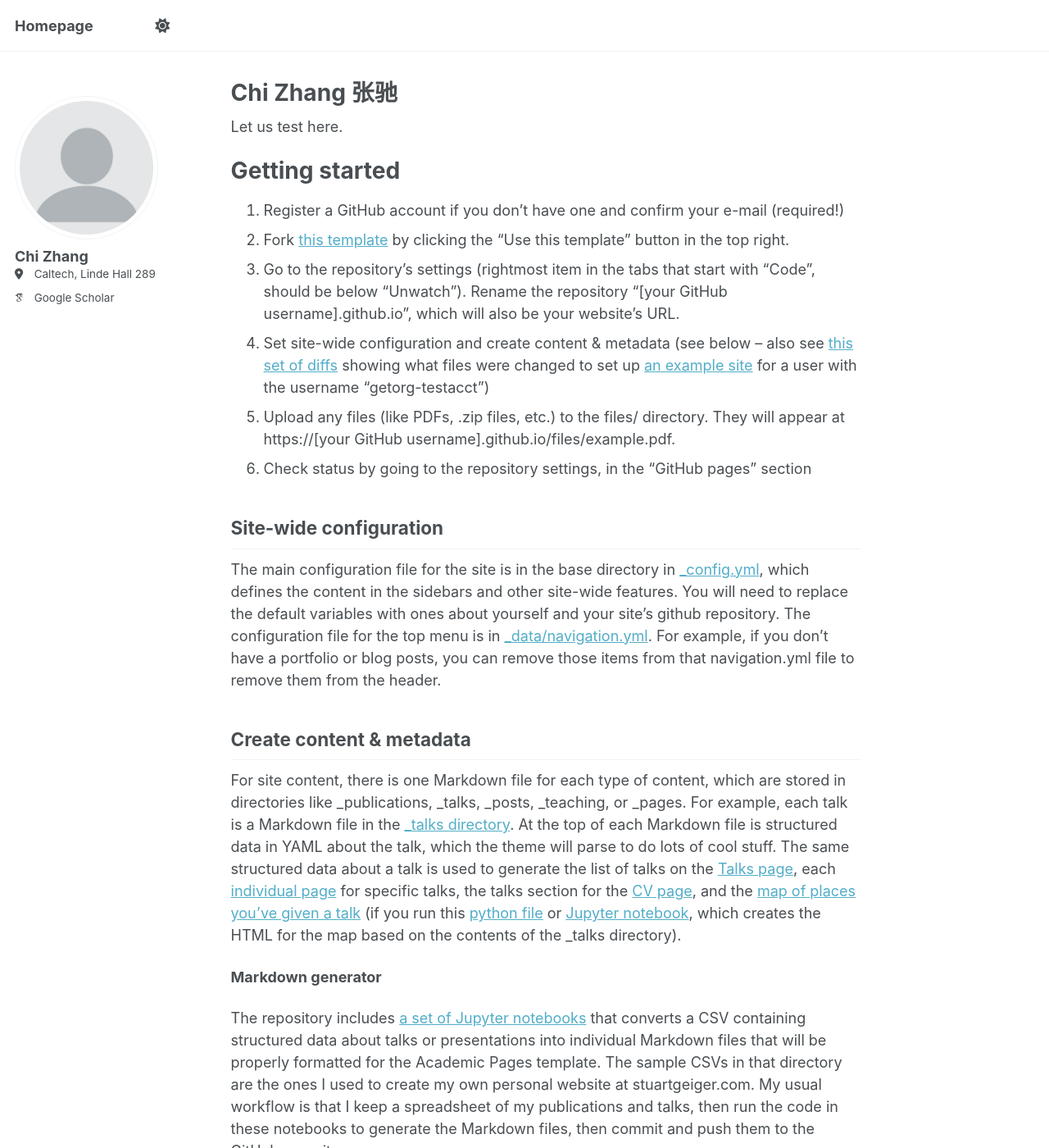
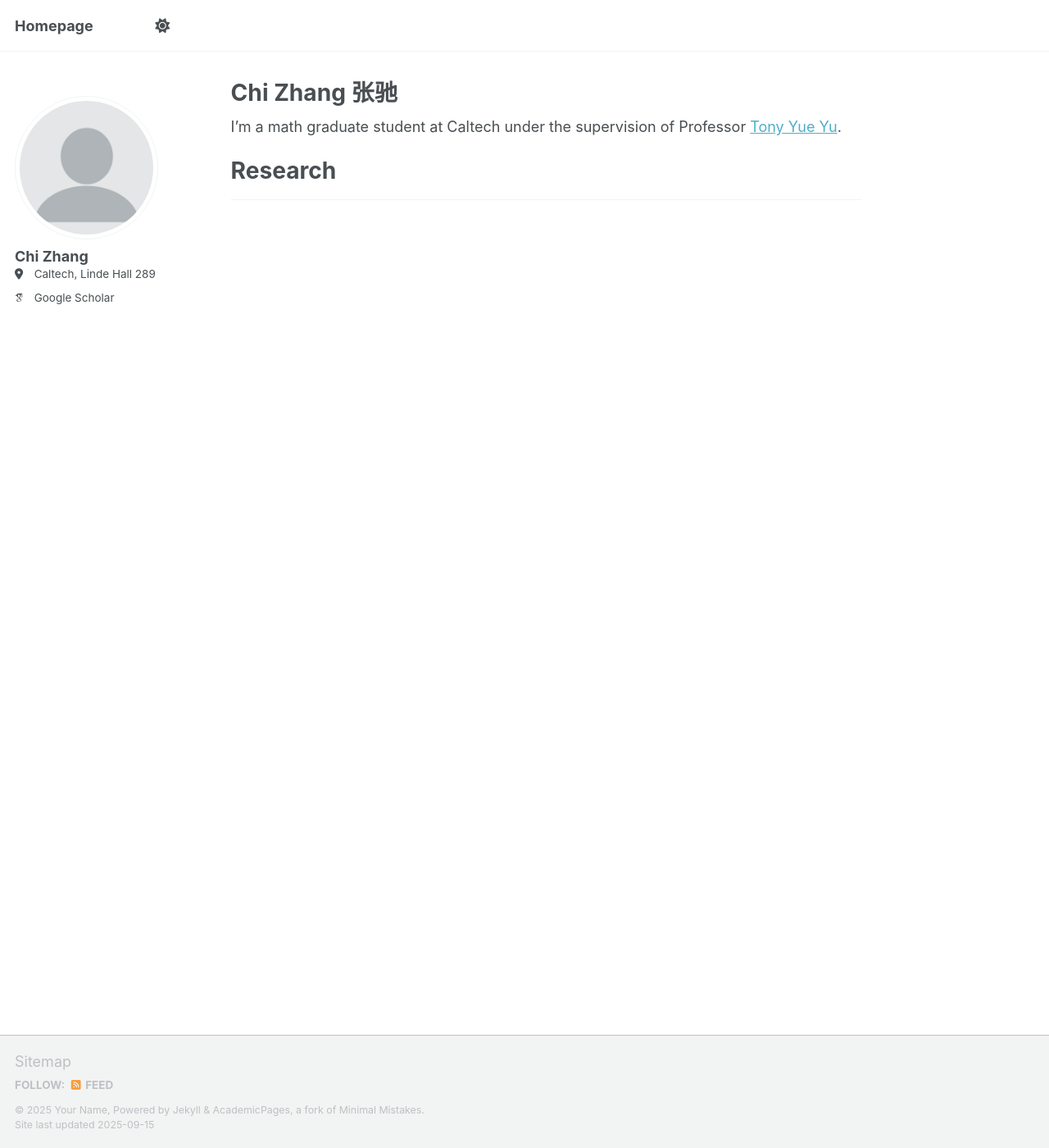
Before and after one commit to ChiZhang-math/ChiZhang-math.github.io, a Jekyll site: the page built from _pages/about.md, in a window 1280 px wide and 1400 px high. Shown: the whole window at 82% size. Built offline with Jekyll 4.4.1, drawn with Linux system fonts in a browser that asks for light colours; some web fonts are replaced; a script that is not in the unit is left out; some of the changed text lies outside the part shown.

Commit message:
Update about.md

```diff
--- a/_pages/about.md
+++ b/_pages/about.md
@@ -7,38 +7,10 @@ redirect_from:
   - /about.html
 ---
 
-Let us test here.
+I'm a math graduate student at Caltech under the supervision of Professor [Tony Yue Yu](https://tyy.caltech.edu/).
 
 
-Getting started
+Research
 ======
-1. Register a GitHub account if you don't have one and confirm your e-mail (required!)
-1. Fork [this template](https://github.com/academicpages/academicpages.github.io) by clicking the "Use this template" button in the top right.
-1. Go to the repository's settings (rightmost item in the tabs that start with "Code", should be below "Unwatch"). Rename the repository "[your GitHub username].github.io", which will also be your website's URL.
-1. Set site-wide configuration and create content & metadata (see below -- also see [this set of diffs](http://archive.is/3TPas) showing what files were changed to set up [an example site](https://getorg-testacct.github.io) for a user with the username "getorg-testacct")
-1. Upload any files (like PDFs, .zip files, etc.) to the files/ directory. They will appear at https://[your GitHub username].github.io/files/example.pdf.
-1. Check status by going to the repository settings, in the "GitHub pages" section
 
-Site-wide configuration
 ------
-The main configuration file for the site is in the base directory in [_config.yml](https://github.com/academicpages/academicpages.github.io/blob/master/_config.yml), which defines the content in the sidebars and other site-wide features. You will need to replace the default variables with ones about yourself and your site's github repository. The configuration file for the top menu is in [_data/navigation.yml](https://github.com/academicpages/academicpages.github.io/blob/master/_data/navigation.yml). For example, if you don't have a portfolio or blog posts, you can remove those items from that navigation.yml file to remove them from the header.
-
-Create content & metadata
-------
-For site content, there is one Markdown file for each type of content, which are stored in directories like _publications, _talks, _posts, _teaching, or _pages. For example, each talk is a Markdown file in the [_talks directory](https://github.com/academicpages/academicpages.github.io/tree/master/_talks). At the top of each Markdown file is structured data in YAML about the talk, which the theme will parse to do lots of cool stuff. The same structured data about a talk is used to generate the list of talks on the [Talks page](https://academicpages.github.io/talks), each [individual page](https://academicpages.github.io/talks/2012-03-01-talk-1) for specific talks, the talks section for the [CV page](https://academicpages.github.io/cv), and the [map of places you've given a talk](https://academicpages.github.io/talkmap.html) (if you run this [python file](https://github.com/academicpages/academicpages.github.io/blob/master/talkmap.py) or [Jupyter notebook](https://github.com/academicpages/academicpages.github.io/blob/master/talkmap.ipynb), which creates the HTML for the map based on the contents of the _talks directory).
-
-**Markdown generator**
-
-The repository includes [a set of Jupyter notebooks](https://github.com/academicpages/academicpages.github.io/tree/master/markdown_generator
-) that converts a CSV containing structured data about talks or presentations into individual Markdown files that will be properly formatted for the Academic Pages template. The sample CSVs in that directory are the ones I used to create my own personal website at stuartgeiger.com. My usual workflow is that I keep a spreadsheet of my publications and talks, then run the code in these notebooks to generate the Markdown files, then commit and push them to the GitHub repository.
-
-How to edit your site's GitHub repository
-------
-Many people use a git client to create files on their local computer and then push them to GitHub's servers. If you are not familiar with git, you can directly edit these configuration and Markdown files directly in the github.com interface. Navigate to a file (like [this one](https://github.com/academicpages/academicpages.github.io/blob/master/_talks/2012-03-01-talk-1.md) and click the pencil icon in the top right of the content preview (to the right of the "Raw | Blame | History" buttons). You can delete a file by clicking the trashcan icon to the right of the pencil icon. You can also create new files or upload files by navigating to a directory and clicking the "Create new file" or "Upload files" buttons.
-
-Example: editing a Markdown file for a talk
-![Editing a Markdown file for a talk](/images/editing-talk.png)
-
-For more info
-------
-More info about configuring Academic Pages can be found in [the guide](https://academicpages.github.io/markdown/), the [growing wiki](https://github.com/academicpages/academicpages.github.io/wiki), and you can always [ask a question on GitHub](https://github.com/academicpages/academicpages.github.io/discussions). The [guides for the Minimal Mistakes theme](https://mmistakes.github.io/minimal-mistakes/docs/configuration/) (which this theme was forked from) might also be helpful.
```
